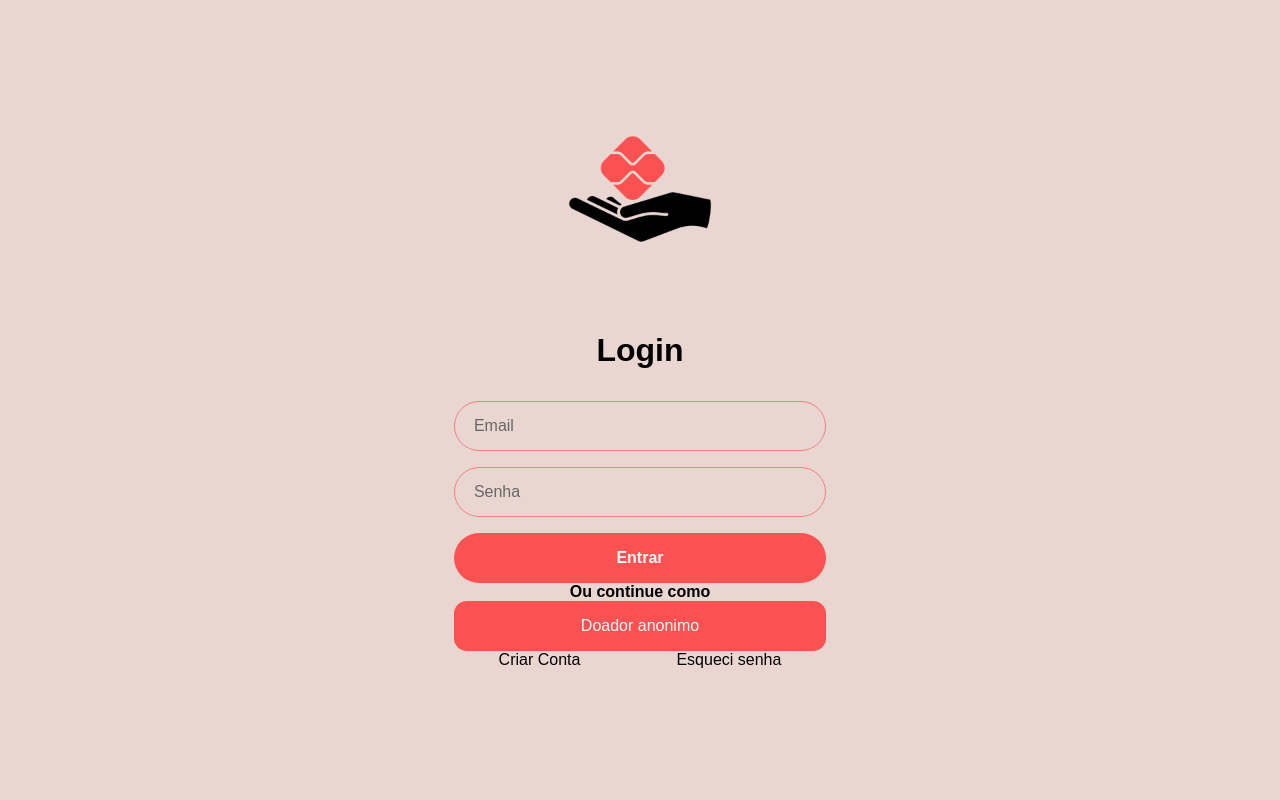
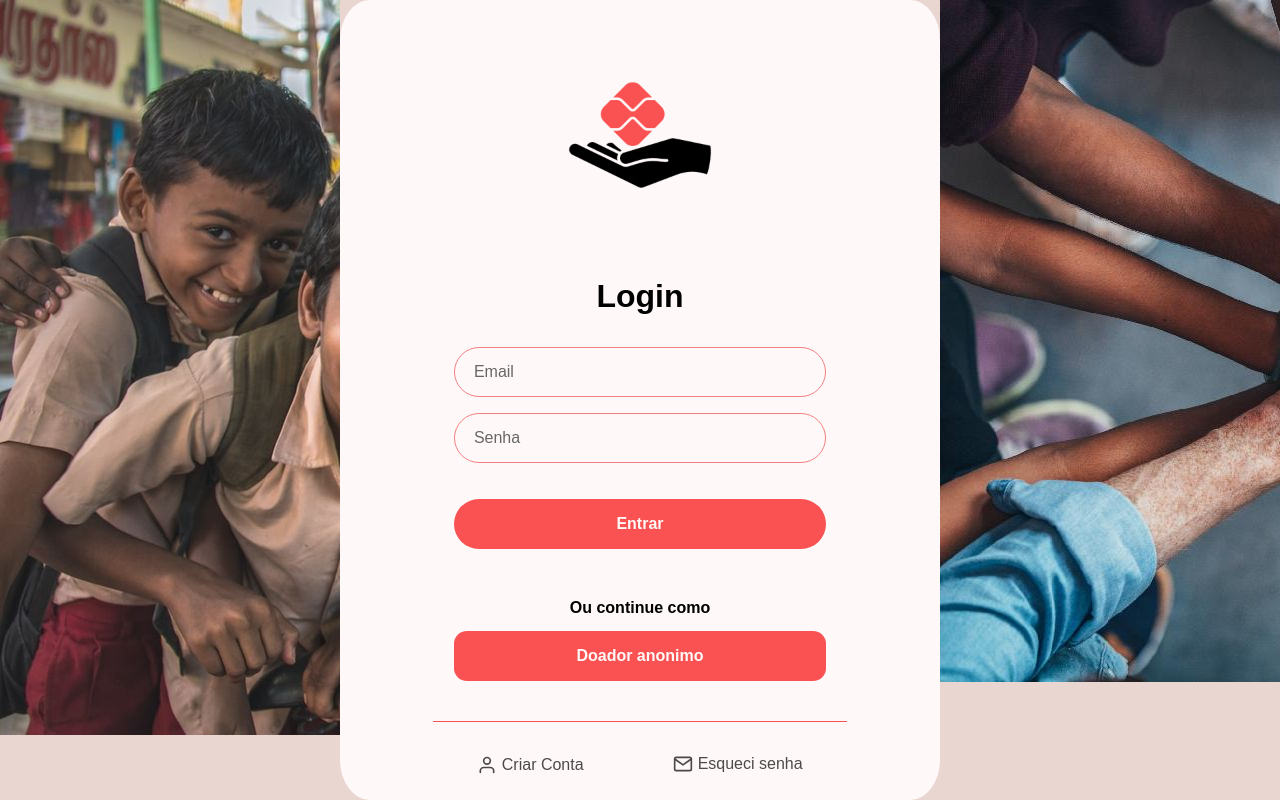
Before and after one commit to ViniciusGR797/doapix-ui, a Next.js app: page / in a window 1280 px wide. Built offline with nearby package versions, Linux system fonts and the light colour scheme.

Commit message:
Feat: Adicionando as fotos no container de login

```diff
--- a/src/pages/index.tsx
+++ b/src/pages/index.tsx
@@ -6,6 +6,9 @@ import logo from "../../public/logo.png";
 import { Input } from "../components/ui/Input";
 import { useState } from "react";
 import { Button } from "@/components/ui/Button";
+import { FiUser, FiMail } from "react-icons/fi";
+import children from "../../public/children.jpg";
+import hands from "../../public/hands.jpg";
 
 const inter = Inter({ subsets: ["latin"] });
 
@@ -22,6 +25,11 @@ export default function Home() {
         <link rel="icon" href="/favicon.ico" />
       </Head>
 
+      <div className={styles.mainDiv}>
+        <div className={styles.Photo}>
+          <Image src={children} alt="children-smiling"/>
+        </div>
+
           <div className={styles.containerCenter}>
             <Image src={logo} alt="doa-pix logo" height={200}/>
             <div className={styles.login}>
@@ -29,18 +37,22 @@ export default function Home() {
                   <h1>Login</h1>
                   <Input placeholder="Email" type="text" value={email} onChange={ (e) => setEmail(e.target.value)} />
                   <Input placeholder="Senha" type="password" value={password} onChange={ (e) => setPassword(e.target.value)} />
-                <Button type="submit" loading={false}>Entrar</Button>
+                  <Button type="submit" loading={false} style={{ marginTop: '4%' }}>Entrar</Button>
                   <a>Ou continue como</a>
                   <button className={styles.buttonAnonimo}>Doador anonimo</button>
 
-                <div>
-                  <button className={styles.touchableOpacity}>Criar Conta</button>
-                  <button className={styles.touchableOpacity}>Esqueci senha</button>
+                  <div className={styles.linha}>
+                    <button className={styles.touchableOpacity}> <FiUser size={20} style={{ verticalAlign: 'middle', marginBottom: '1px' }}/> Criar Conta</button>
+                    <button className={styles.touchableOpacity}> <FiMail size={20} style={{ verticalAlign: 'middle', marginBottom: '2px' }}/> Esqueci senha</button>
                   </div>
               </form>
             </div>
             </div>
 
+          <div className={styles.Photo}>
+            <Image src={hands} alt="hands"/>
+          </div>
+        </div>
     </>
   );
 }
--- a/src/styles/Home.module.scss
+++ b/src/styles/Home.module.scss
@@ -1,9 +1,13 @@
 .containerCenter{
+    position: relative;
     min-height: 100vh;
+    width: 100%;
     display: flex;
     justify-content: center;
     align-items: center;
     flex-direction: column;
+    border-radius: 5%;
+    background-color: var(--clara);
   }
 
 .login{
@@ -24,6 +28,8 @@
 
     a{
         font-weight: bold;
+        padding-top: 10%;
+        padding-bottom: 3%;
     }
 }
 
@@ -34,15 +40,27 @@
     display: flex;
     align-items: center;
     justify-content: center;
+
+    .linha{
+        border: none;
+        height: 0.8px;
+        background-color: var(--detalhe);
+        margin-top: 8%;
+    }
 }
 
 @media(max-width: 720px){
     .login{
         width: 90%;
     }
+
+    .Photo {
+        display: none;
+  }
 }
 
 .buttonAnonimo{
+    font-weight: bold;
     width: 75%;
     height: 50px;
     background-color: var(--detalhe);
@@ -53,10 +71,29 @@
 }
 
 .touchableOpacity{
+    color: var(--fonteDark);
     background-color: transparent;
     border: none;
-    margin: 0 3rem; /* Adicione margem direita para separar os botões */
-    display: inline-block; /* Ou use 'display: inline;' */
+    margin: 0 2.8rem;
+    display: inline-block;
+    margin-top: 8%;
+    opacity: 0.7;
+    transition: all 0.5s;
+}
 
+.touchableOpacity:hover{
+    opacity: 1;
+    transform: scale(1.2);
+}
 
+.mainDiv{
+    display: flex;
+    height: 100vh;
 }
+
+.Photo{
+    width: 100vw;
+    height: 100vh;
+    overflow: hidden;
+    z-index: -1;
+}
```
Lines whose indentation alone changed are shown as unchanged.
